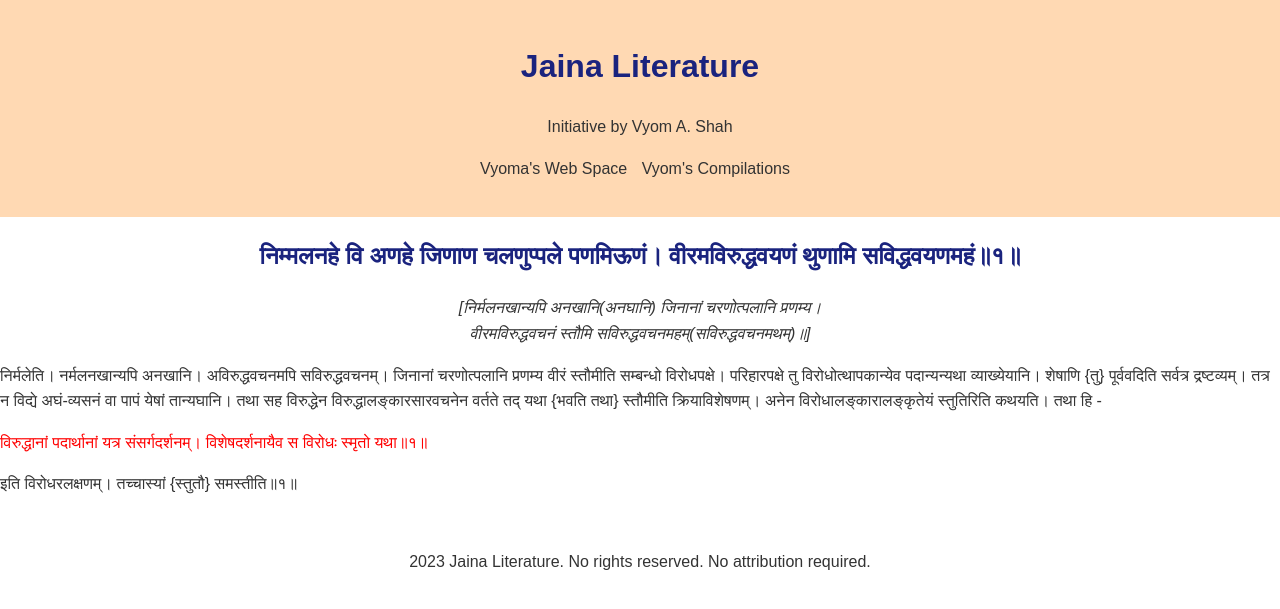
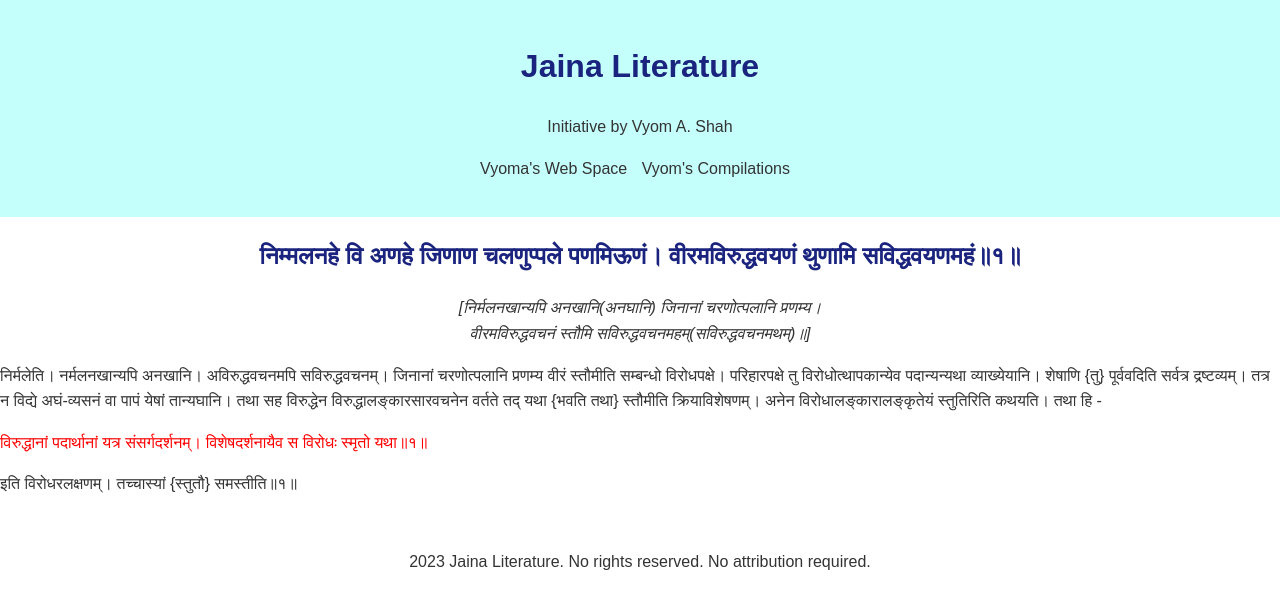
Before and after one commit to svyoma/svyoma.github.io, a Jekyll site: the page jaina-literature/dailyverse.html, which Jekyll copies as it is, in a window 1280 px wide. Shown: the top 609 px of the page. Built offline with Jekyll 4.4.1, drawn with Linux system fonts in a browser that asks for light colours; some web fonts are replaced.

Commit message:
Update dailyverse.html

```diff
--- a/jaina-literature/dailyverse.html
+++ b/jaina-literature/dailyverse.html
@@ -26,7 +26,7 @@
         header {
             text-align: center;
             padding: 20px;
-            background-color: #ffd9b3; /* Light blue header background color */
+            background-color: #c5fffc; /* Light blue header background color */
             color: #333; /* White text color */
 
         }
```
